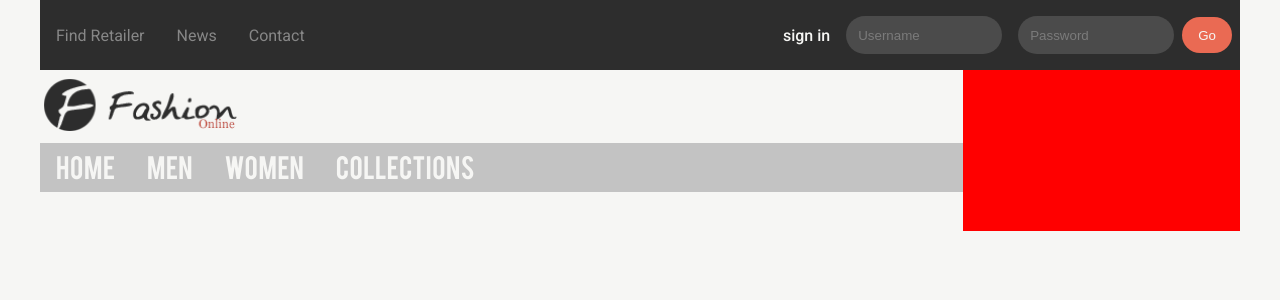
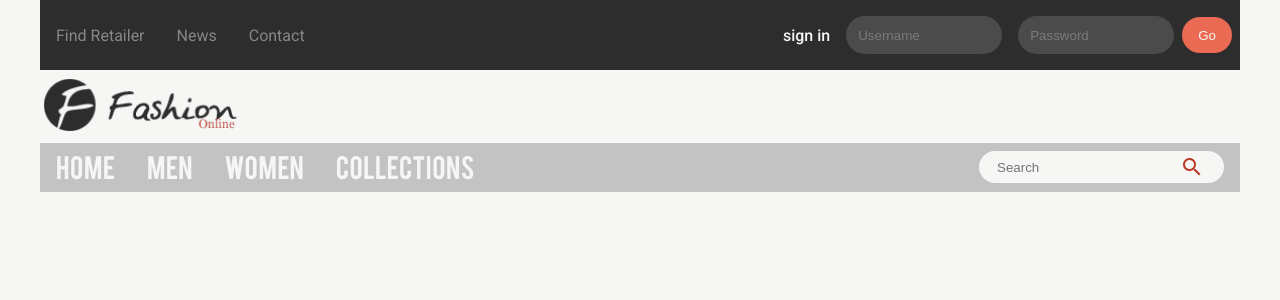
Before and after one commit to LordCrisp/GruppeSvend, a PHP site: page /incl/header.php in a window 1280 px wide. Shown: the top 300 px of the page. Run offline with PHP 8.4, Linux system fonts and the light colour scheme; data that the repository does not hold is empty; some libraries are stand-ins or nearby versions.

Commit message:
EVERYTHING IS WORKING NOW :high_heel: :boar: :+1: :100: :shoe: :gun: :bomb:

```diff
--- a/public_html/assets/sass/components/_header.scss
+++ b/public_html/assets/sass/components/_header.scss
@@ -30,8 +30,6 @@
       }
     }
     &--nav {
-      position: sticky;
-      top: 0;
       @extend .header__row;
       background-color: $light;
       z-index: 1;
--- a/public_html/assets/sass/components/_search.scss
+++ b/public_html/assets/sass/components/_search.scss
@@ -130,15 +130,14 @@
     }
   }
 }
-@media only screen and (min-width: 768px) {
+@media only screen and (min-width: 769px) {
+  nav ul {
+    position: unset;
+  }
   .search {
     &__results {
       position: absolute !important;
-      bottom: -48px !important;
-      left: 0;
-      width: 100%;
-      height: 200px;
-      background-color: red;
+      bottom: unset;
     }
   }
 }
--- a/public_html/incl/header.php
+++ b/public_html/incl/header.php
@@ -60,9 +60,7 @@
 				<input type="text" name="search" id="search" placeholder="Search" onkeyup="liveSearch(this.value)" autocomplete="off" />
 				<button type="button" class="header__button" data-search-close="searchForm"><i class="material-icons">close</i></button>
 			</div>
-			<ul class="search__results" id="liveSearch">
-
-			</ul>
+			<ul class="search__results" id="liveSearch"></ul>
 		</form>
 	</div>
 </header>
```
Also changed, not shown: public_html/assets/css/master.css, 1 other file.
